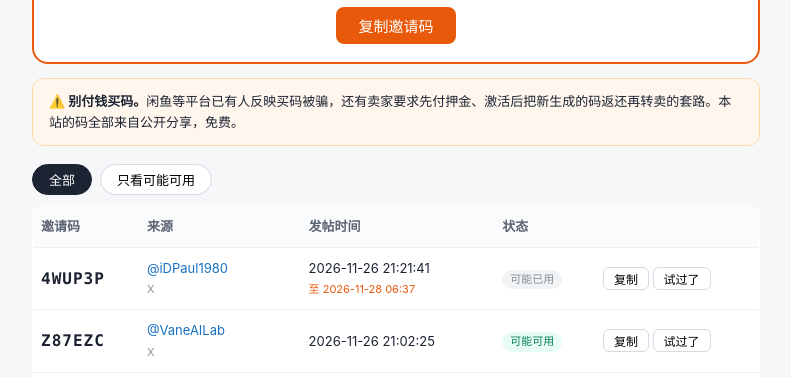
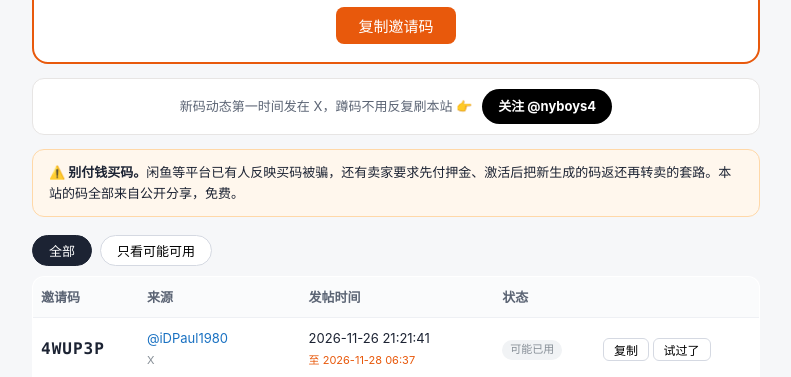
Before and after one commit to nyboyscn-del/xiaodou-radar, a plain HTML site: page index.html in a window 1280 px wide. Shown: the part 408-785 px from the top of the page, without its empty margins (244-1035 px from the left). Drawn offline with Linux system fonts and the light colour scheme; no server answers.

Commit message:
feat: add soft follow CTA for @nyboys4 with click stat

```diff
--- a/index.html
+++ b/index.html
@@ -22,6 +22,9 @@
   .hero .label { font-size: 13px; color: #5b6474; }
   .hero .code { font-size: 40px; font-weight: 800; letter-spacing: 4px; color: #e8590c; margin: 6px 0; font-family: ui-monospace, Menlo, monospace; }
   .hero .meta { font-size: 12px; color: #5b6474; }
+  .followbar { display: flex; align-items: center; justify-content: center; gap: 10px; flex-wrap: wrap; background: #fff; border: 1px solid #e7e5e4; border-radius: 12px; padding: 10px 14px; margin: 14px 0; font-size: 13px; color: #5b6474; }
+  .followbtn { background: #000; color: #fff; border: none; border-radius: 999px; padding: 7px 16px; font-size: 13px; font-weight: 700; cursor: pointer; text-decoration: none; }
+  .followbtn:hover { background: #333; }
   button.copy { background: #e8590c; color: #fff; border: 0; border-radius: 8px; padding: 8px 22px; font-size: 15px; cursor: pointer; margin-top: 10px; }
   button.copy:active { opacity: .8; }
   .filters { display: flex; gap: 8px; margin: 18px 0 10px; }
@@ -63,6 +66,11 @@
     <div class="code" id="heroCode">------</div>
     <div class="meta" id="heroMeta"></div>
     <button class="copy" id="heroCopy">复制邀请码</button>
+  </div>
+
+  <div class="followbar">
+    <span>新码动态第一时间发在 X，蹲码不用反复刷本站 👉</span>
+    <a class="followbtn" href="https://x.com/intent/follow?screen_name=nyboys4" target="_blank" rel="noopener" onclick="statHit('follow-click')">关注 @nyboys4</a>
   </div>
 
   <div class="notice"><b>⚠️ 别付钱买码。</b>闲鱼等平台已有人反映买码被骗，还有卖家要求先付押金、激活后把新生成的码返还再转卖的套路。本站的码全部来自公开分享，免费。</div>
```
